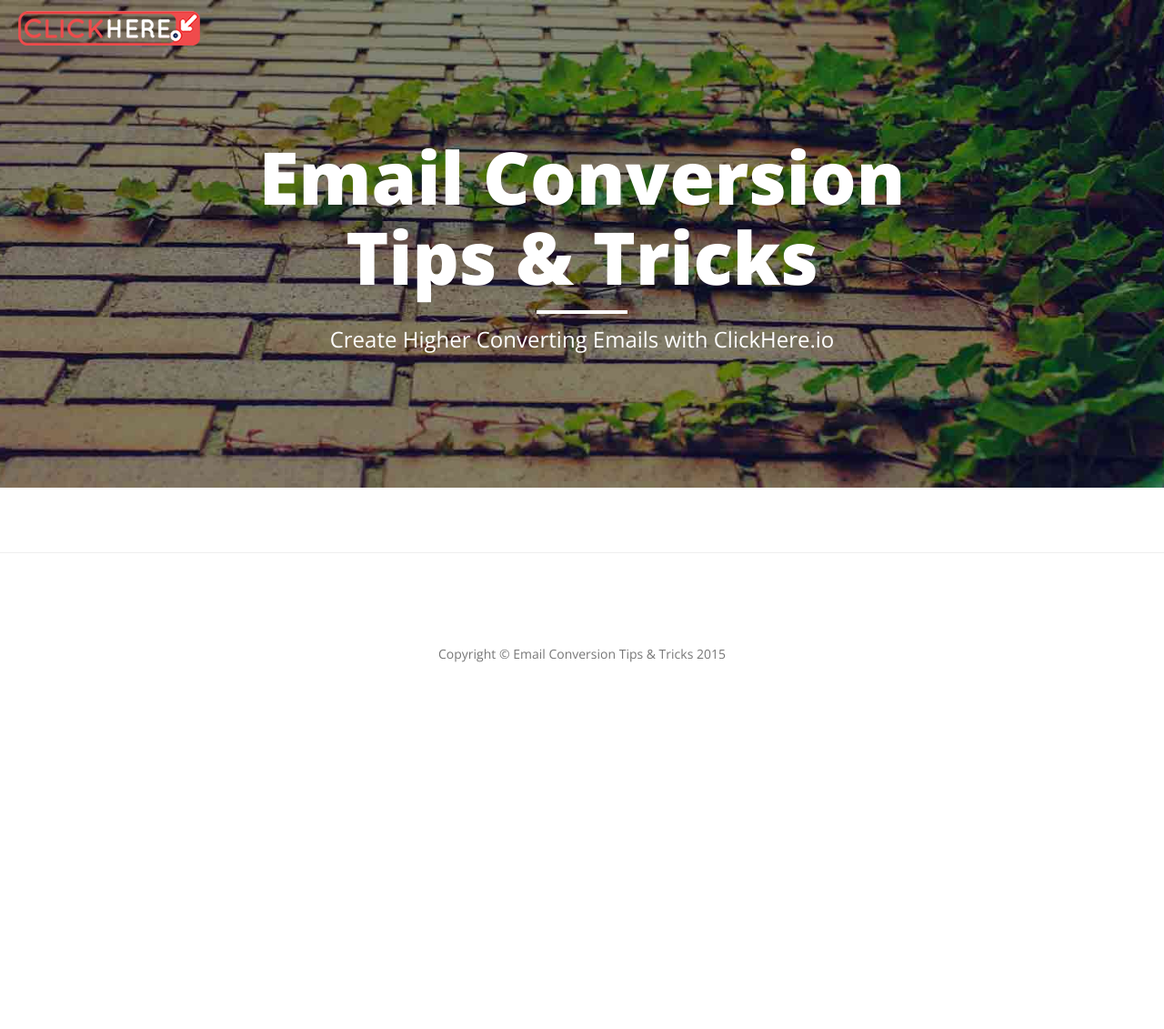
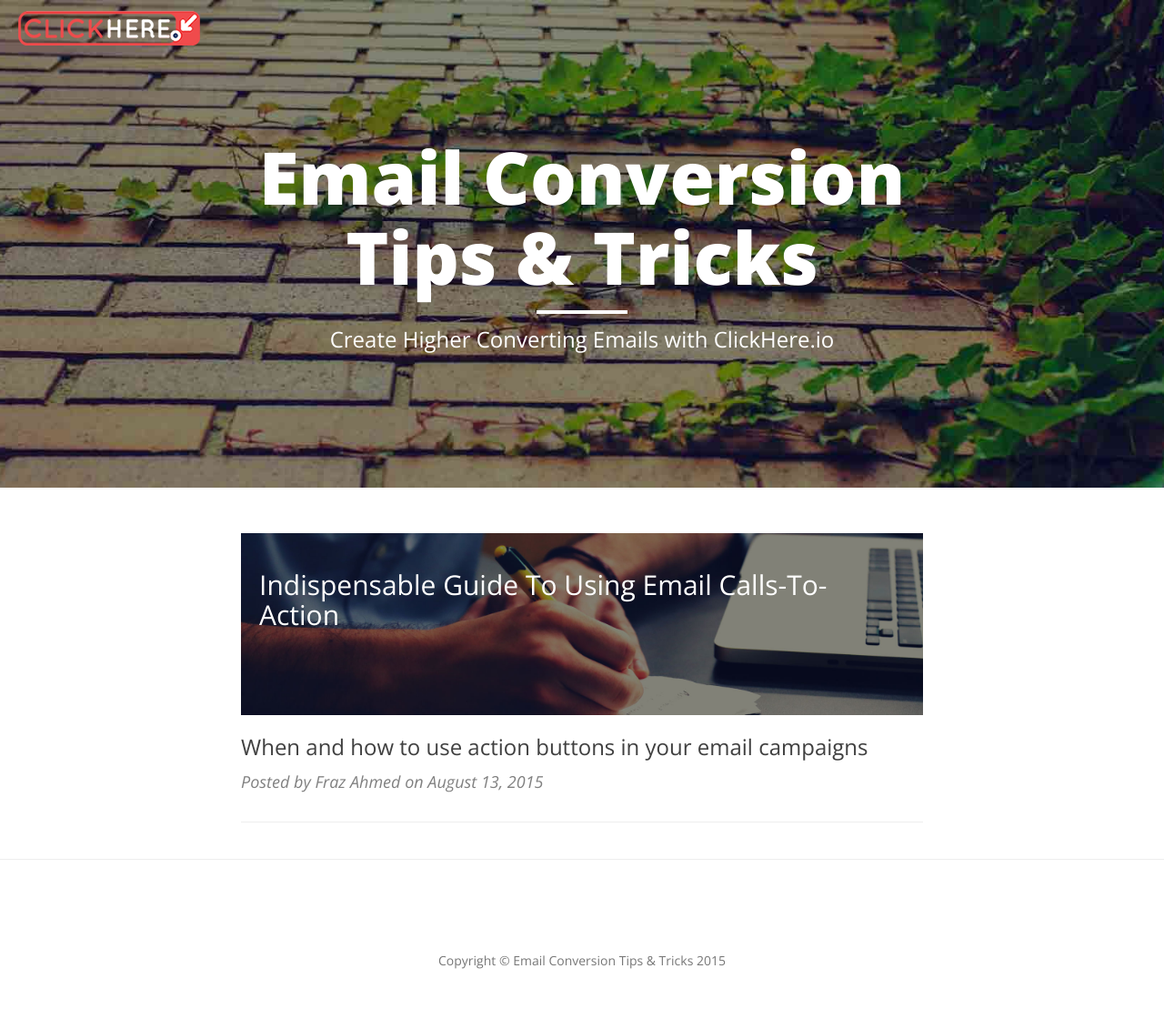
Before and after one commit to clickhereio/clickhereio.github.io, a Jekyll site: the page built from index.html, in a window 1280 px wide. Shown: the whole page at 91% size. Built offline with Jekyll 4.4.1, drawn with Linux system fonts in a browser that asks for light colours; nearby versions of some CDN libraries; the list of posts is cut into pages by our own code; a file with an impossible date is left out; before the commit the page ends 900 px from its top, so only the background shows below that.

```diff
--- a/_posts/2015-08-13-indispensable-guide-to-using-calls-to-action.markdown
+++ b/_posts/2015-08-13-indispensable-guide-to-using-calls-to-action.markdown
@@ -2,14 +2,10 @@
 layout: post
 title: "Indispensable Guide To Using Email Calls-To-Action"
 subtitle: When and how to use action buttons in your email campaigns
-date: {}
-author: Fraz Ahmed
-"header-img": "img/guide-to-calls-to-action.jpg"
-published: true
+date:       2015-08-13 12:00:00
+author:     "Fraz Ahmed"
+header-img: "img/guide-to-calls-to-action.jpg"
 ---
-
-
-
 
 <p>Every single email service provides CTR (Click-Through-Rate) analytics.  Ever wonder why? </p>
 <p>Obviously, CTR is the single most important factor that determines the success of your email campaign.  Without knowing your Click-Through Rate, you have no idea how effective your emails are performing.</p>
```
